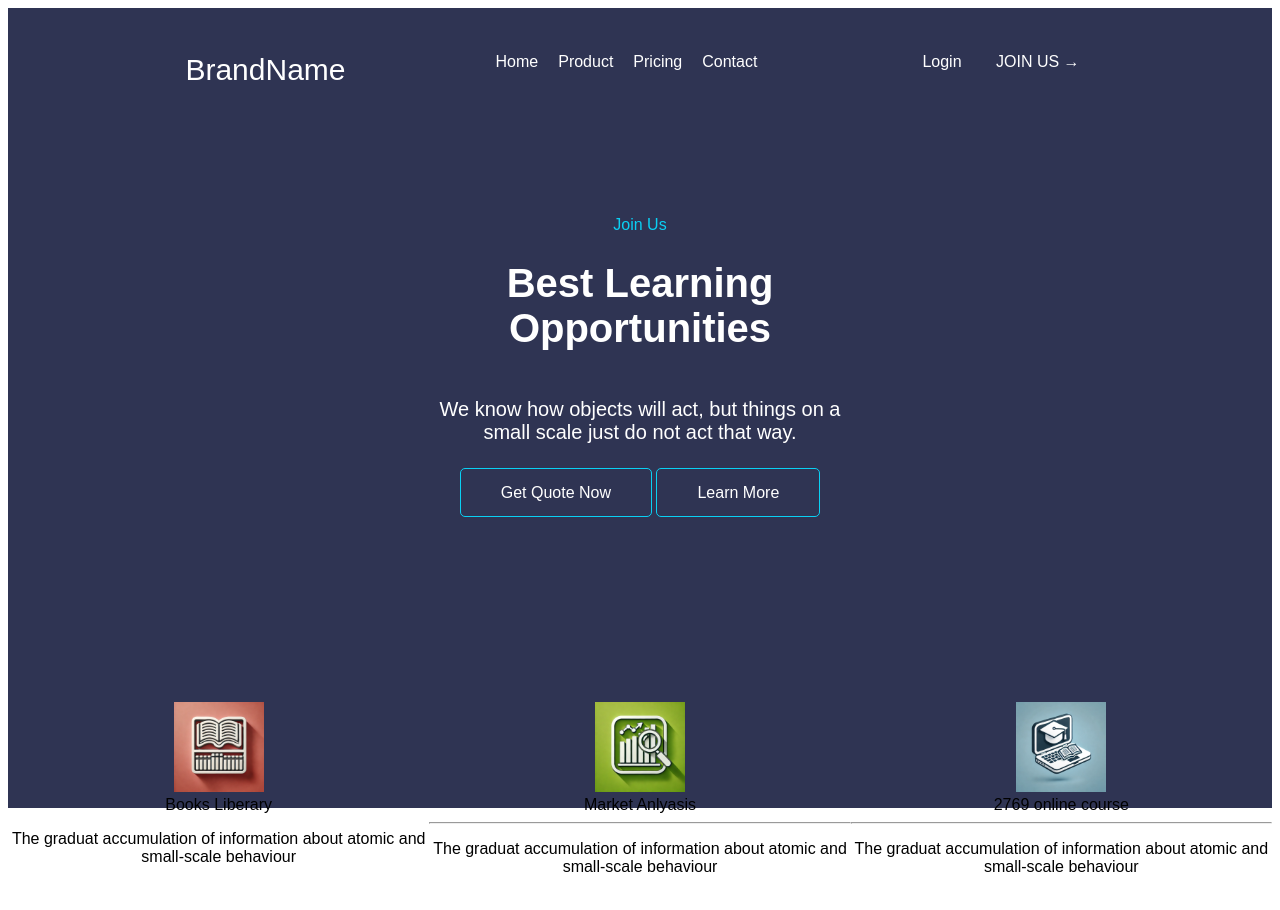
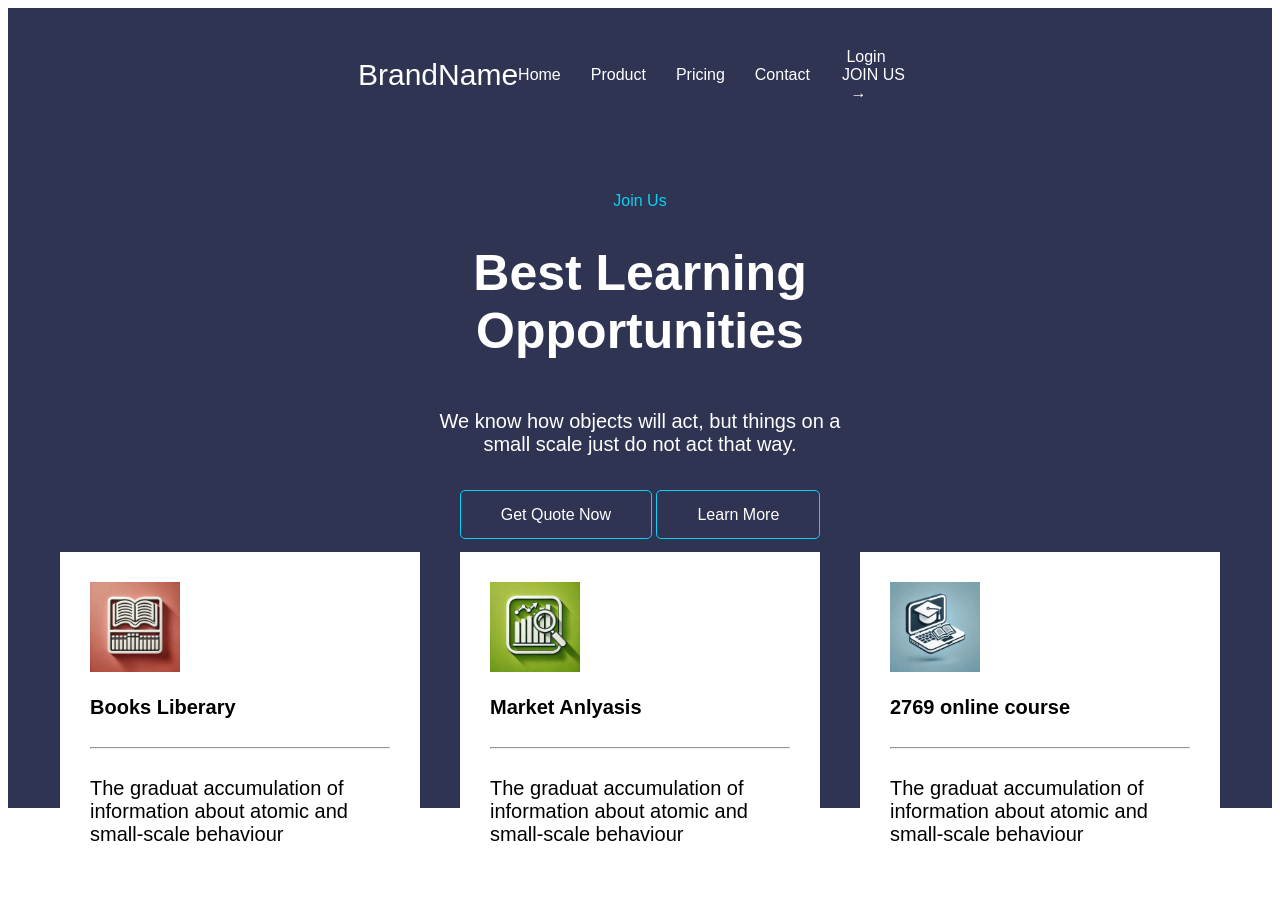
Before and after one commit to Prathmesh215/Web-Page, a plain HTML site: page index.html in a window 1280 px wide. Drawn offline with Linux system fonts and the light colour scheme.

Commit message:
Add files via upload

```diff
--- a/index.html
+++ b/index.html
@@ -16,12 +16,12 @@
                <a class="Bar" href="index.html">Pricing</a>
                <a class="Bar" href="index.html">Contact</a>
              </div>
-
             <div class="link">
               <a class="btn" href="" >Login</a>
               <a class="btn" href="">JOIN US &rarr;</a>
             </div>
         </div>
+
 
         <div class="Middle">
             <a class="join" href="">Join Us</a>
@@ -38,7 +38,7 @@
             <div class="container1">
                 <img  src="./assets/image/book.webp" alt="book" height="90px">
                 <div class="tag">Books Liberary</div>
-                <div></div>
+                <hr/><div></div>
                 <p class="info">The graduat accumulation of information about atomic and small-scale behaviour</p>
             </div>
             <div class="container1">
--- a/style.css
+++ b/style.css
@@ -7,21 +7,24 @@
 
 .UpSideBar {
     display: flex;
-    gap: 150px;
-    justify-content: center;
-    padding: 45px;
-    color: white;
+    justify-content: space-between;
+    align-items: center;
+    padding: 40px 100px 90px 100px;
+    margin: 0 250px;
+
 }
 
 .Bname {
-   font-size: 30px;
+  font-size: 30px;
+  color: white;
+  flex-shrink: 1;
 }
 
 .naveBar {
     display: flex;
-    gap: 20px;
-    padding-bottom: 100px;
+    gap: 30px;
 }
+
 
 .Bar {
     color: white;
@@ -35,16 +38,14 @@
     text-decoration: none;
 }
 
-div > .lbtn {
-    border: 1px solid #0ad0f4;
+.lbtn {
+    border: solid #0ad0f4 1px;
     padding: 15px 40px;
-
 }
 
 .btn:hover {
     background-color:#0ad0f4;
 }
-
 
 .join {
     color: #0ad0f4;
@@ -53,16 +54,40 @@ div > .lbtn {
 
 h1 {
     color: white;
-    font-size: 40px;
+    font-size: 50px;
 }
 
-.tagline {
+p {
     color: white;
+    margin: 50px;
     font-size: 20px;
-    padding: 20px;
 }
 
 .end {
     display: flex;
-    margin-top: 200px;
+    justify-content: center;
+    align-items: center;
+    height: 50vh;
+    gap: 40px;
+
 }
+
+.container1 {
+    background-color: white;
+    text-align: left;
+    padding: 30px;
+    width: 300px;
+}
+
+.tag {
+    font-weight: bold;
+    font-size: 20px;
+    padding: 20px 0;
+}
+
+.info {
+    color: black;
+    padding: 20px 0;
+    margin: 0;
+
+}
```
Lines whose indentation alone changed are shown as unchanged.
